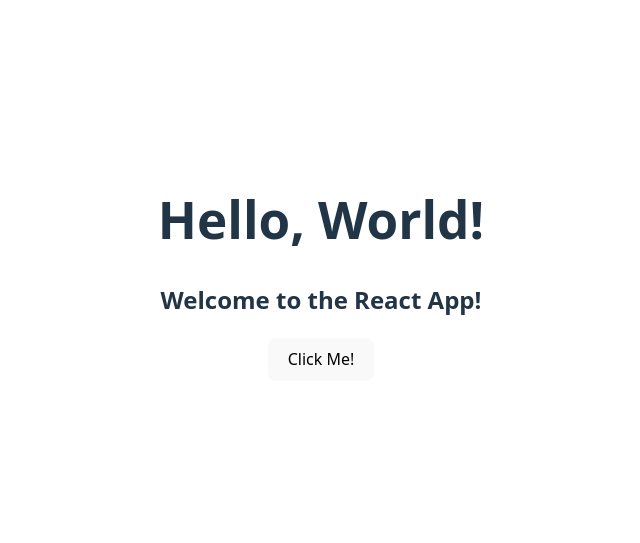
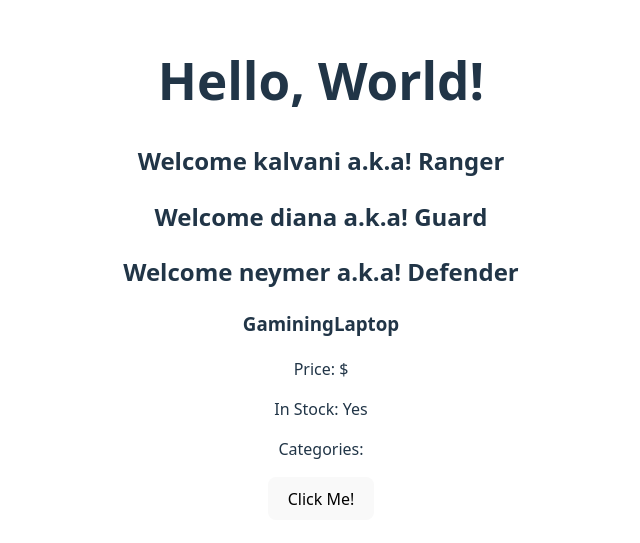
Before and after one commit to Mikhail-Tal-khal/JS-Free-code_camp, a React (Vite) app in the folder my-app/: page / in a window 1280 px wide. Shown: the part 131-674 px from the top of the page, without its empty margins (319-959 px from the left). Built offline with nearby package versions, Linux system fonts and the light colour scheme.

Commit message:
React learning app

```diff
--- a/my-app/src/App.jsx
+++ b/my-app/src/App.jsx
@@ -1,6 +1,7 @@
-import {Welcome} from './Welcome.jsx'
-import {Button} from './Button.jsx'
-import {Hello} from './Hello.jsx'
+import { Welcome } from './Welcome.jsx'
+import { Button } from './Button.jsx'
+import { Hello } from './Hello.jsx'
+import { Product } from './Product.jsx'
 import './App.css'
 
 function App() {
@@ -9,7 +10,10 @@ function App() {
     <div>
 
       <Hello />
-      <Welcome />
+      <Welcome name='kalvani' alias="Ranger" />
+      <Welcome name='diana' alias="Guard" />
+      <Welcome name='neymer' alias="Defender" />
+      <Product title="GaminingLaptop" Price={1299.56} inStock={true} Categories={("Electronics", "Computers", "Gaming")} />
       <Button />
     </div>
   )
--- /dev/null
+++ b/my-app/src/Product.jsx
@@ -0,0 +1,10 @@
+export const Product = ({ title, price, inStock, categories = [] }) => {
+    return (
+        <div>
+            <h3>{title}</h3>
+            <p>Price: ${price}</p>
+            <p>In Stock: {inStock ? "Yes" : "No"}</p>
+            <p>Categories: {categories.join(", ")}</p>
+        </div>
+    );
+};
--- a/my-app/src/Welcome.jsx
+++ b/my-app/src/Welcome.jsx
@@ -1,3 +1,3 @@
-export const Welcome = () => {
-    return <h2>Welcome to the React App!</h2>
+export const Welcome = (props) => {
+    return <h2>Welcome {props.name} a.k.a! {props.alias}</h2>
 }
```
